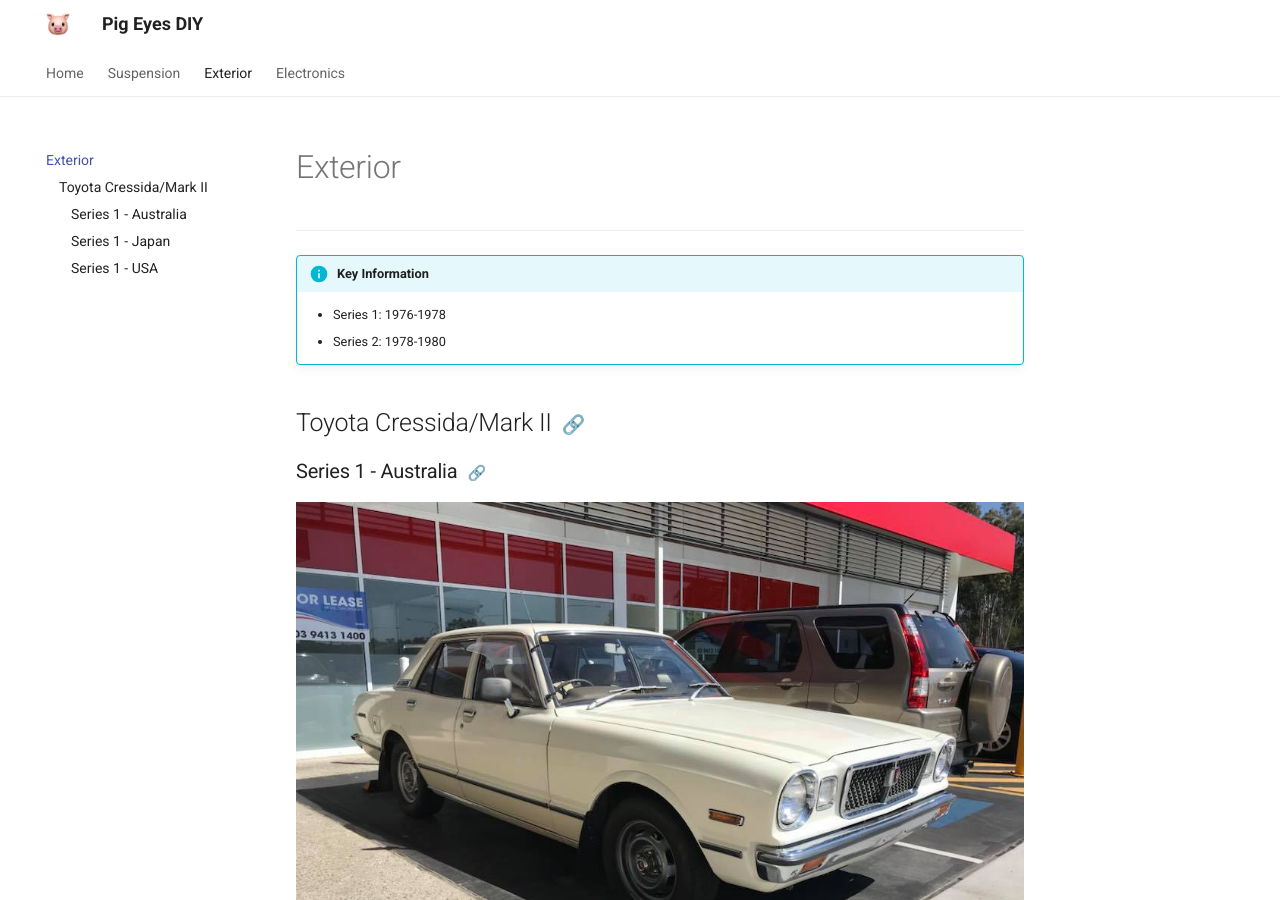
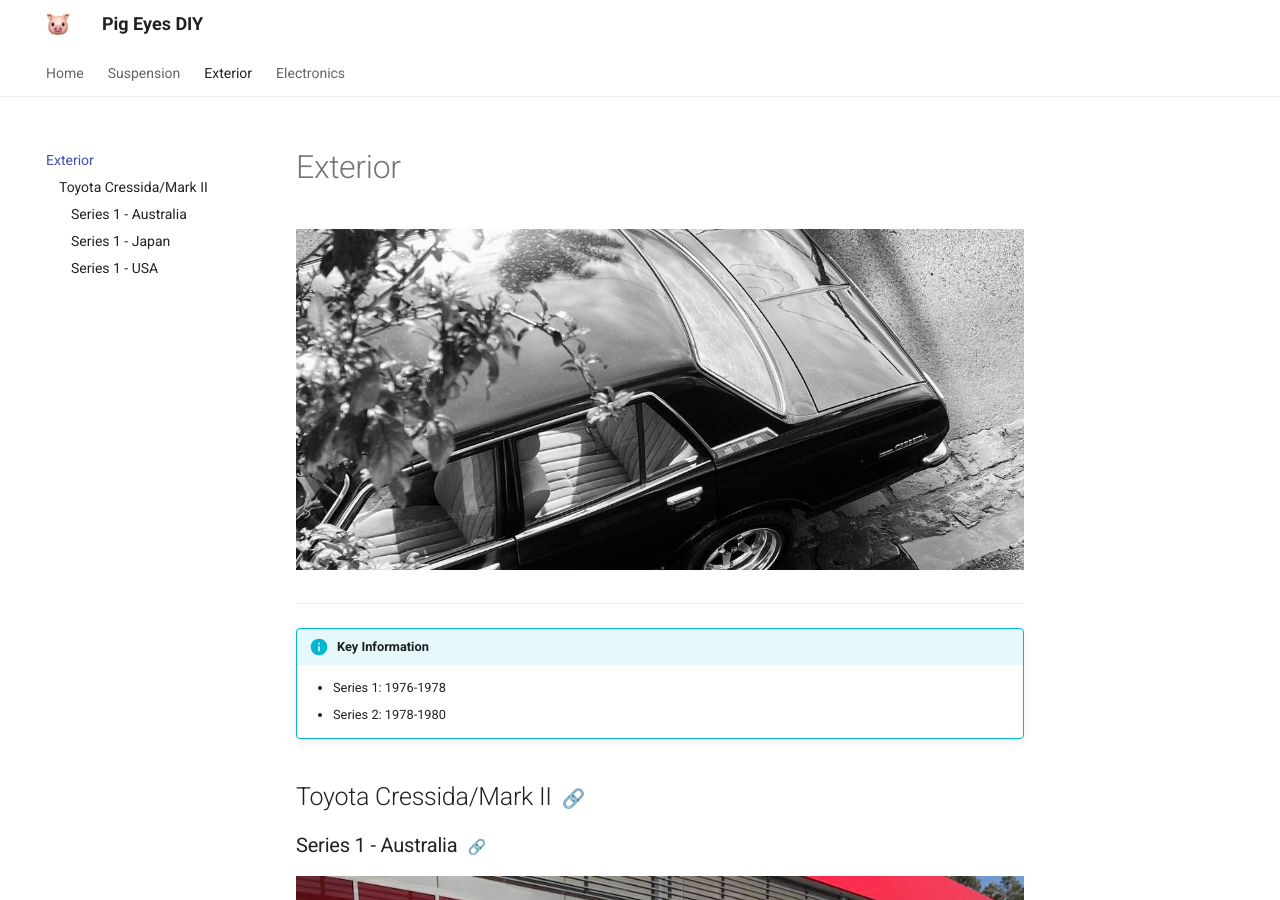
Before and after one commit to ocampco/pig-eyes-diy, an MkDocs documentation site: the page built from docs/exterior/index.md, in a window 1280 px wide and 900 px high. Built offline with MkDocs 1.6.1 and Material for MkDocs 9.7.7, drawn with Linux system fonts in a browser that asks for light colours.

Commit message:
Add placeholder to exterior

```diff
--- a/docs/exterior/index.md
+++ b/docs/exterior/index.md
@@ -1,4 +1,6 @@
 # Exterior
+
+![Exterior](./img/exterior-placeholder.jpg)
 
 #### Table of Contents
 
```
Also changed, not shown: docs/exterior/img/exterior-placeholder.jpg (added).
